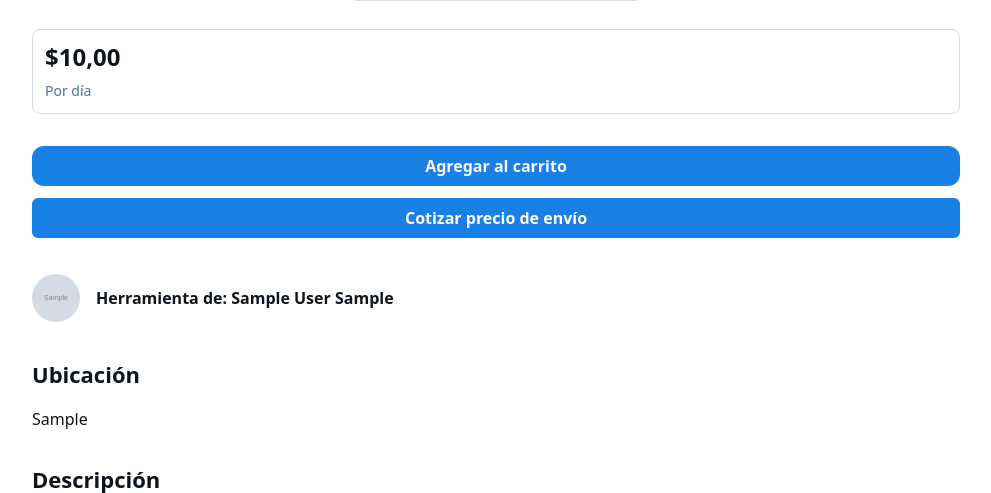
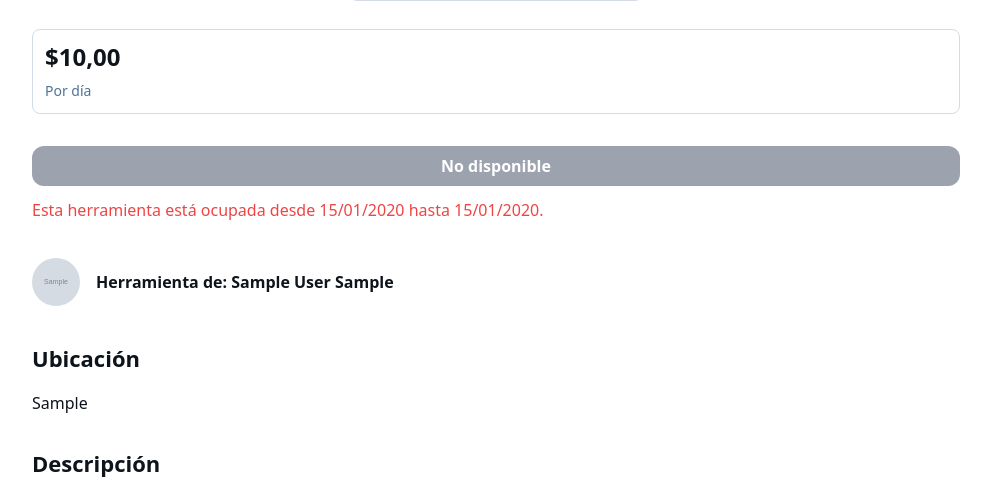
Before and after one commit to metodosformalesds/t1_mfds_2024, a Django app: page /herramientas/herramienta/1/ in a window 1280 px wide. Shown: the part 498-991 px from the top of the page, without its empty margins (144-1135 px from the left). Run offline with Django 5.2, Linux system fonts and the light colour scheme; tables that the repository leaves empty hold one stand-in row (values such as "Sample post"); grey boxes marked "Sample" are stand-in pictures; some libraries are stand-ins or nearby versions.

Commit message:
fixed/cart

```diff
--- a/rent_fast/tools/templates/tools/resumen.html
+++ b/rent_fast/tools/templates/tools/resumen.html
@@ -59,12 +59,6 @@
                 </button>
 
             </div>
-            <div class="flex px-4 py-3">
-                <button class="w-full h-10 bg-green-600 text-white font-bold rounded-xl"
-                        onclick="window.location.href='{% url 'pagar_sin_paypal' %}'">
-                    Confirmar y Pagar sin PayPal
-                </button>
-            </div>
         </div>
     </div>
 </div>
--- a/rent_fast/tools/templates/tools/tool_details.html
+++ b/rent_fast/tools/templates/tools/tool_details.html
@@ -37,14 +37,15 @@
     <p class="text-red-500 mt-2">
       Esta herramienta está ocupada desde {{ renta_activa.fecha_inicio|date:"d/m/Y" }} hasta {{ renta_activa.fecha_fin|date:"d/m/Y" }}.
     </p>
+  {% elif en_carrito %}
+    <button class="flex h-12 py-2 flex-1 cursor-not-allowed items-center justify-center rounded-xl bg-green-500 px-6 text-base font-bold text-white" disabled>
+      Herramienta en tu carrito
+    </button>
   {% else %}
     <button class="flex h-12 py-2 flex-1 cursor-pointer items-center justify-center rounded-xl bg-[#1980e6] px-6 text-base font-bold text-slate-50" onclick="window.location.href='{% url 'seleccionar_fechas' tool.id %}'">
       Agregar al carrito
     </button>
   {% endif %}
-      <button class="bg-[#1980e6] text-white px-6 py-2 rounded-md font-bold" onclick="window.location.href='{% url 'uber_auth' %}'">
-        Cotizar precio de envío
-      </button>
 </div>
 
     <!-- Información del vendedor -->
--- a/rent_fast/tools/views.py
+++ b/rent_fast/tools/views.py
@@ -330,10 +330,17 @@ class ToolDetailView(DetailView):
         user = self.request.user
         arrendatario = getattr(user, 'arrendatario', None)
 
-        # Obtener las reseñas de la herramienta
+        # Indicar si la herramienta está en el carrito del usuario
+        if arrendatario:
+            context['en_carrito'] = Carrito.objects.filter(
+                herramienta=tool,
+                arrendatario=arrendatario
+            ).exists()
+        else:
+            context['en_carrito'] = False
+
+        # Información existente (rentas activas, reseñas, etc.)
         context['resenas'] = Resena.objects.filter(herramienta=tool)
-
-        # Verificar si el usuario ha alquilado y finalizado la herramienta
         context['ha_alquilado_y_finalizado'] = (
             arrendatario and Renta.objects.filter(
                 herramienta=tool,
@@ -341,14 +348,14 @@ class ToolDetailView(DetailView):
                 estado="Finalizada"
             ).exists()
         )
+        context['form'] = ResenaForm() if context['ha_alquilado_y_finalizado'] else None
 
-        # Verificar si el usuario ya dejó una reseña
-        context['ha_dejado_resena'] = (
-            arrendatario and Resena.objects.filter(
-                herramienta=tool,
-                arrendatario=arrendatario
-            ).exists()
-        )
+        renta_activa = Renta.objects.filter(herramienta=tool, estado="Activa").first()
+        if renta_activa:
+            context['renta_activa'] = renta_activa
+
+        context['preguntas'] = tool.preguntas.all()
+        context['pregunta_form'] = PreguntaForm()
 
         return context
 
```
Lines whose indentation alone changed are shown as unchanged.
